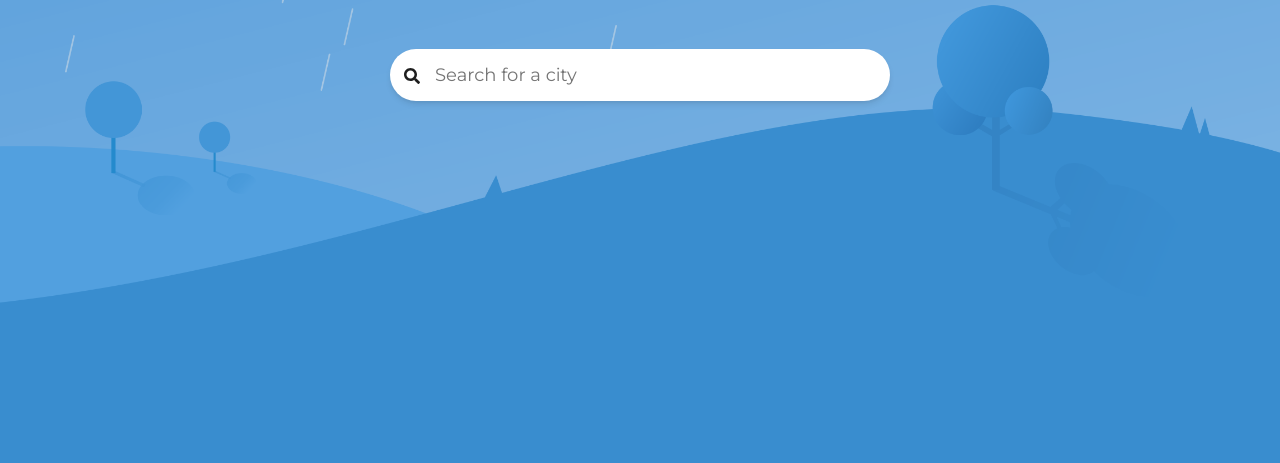
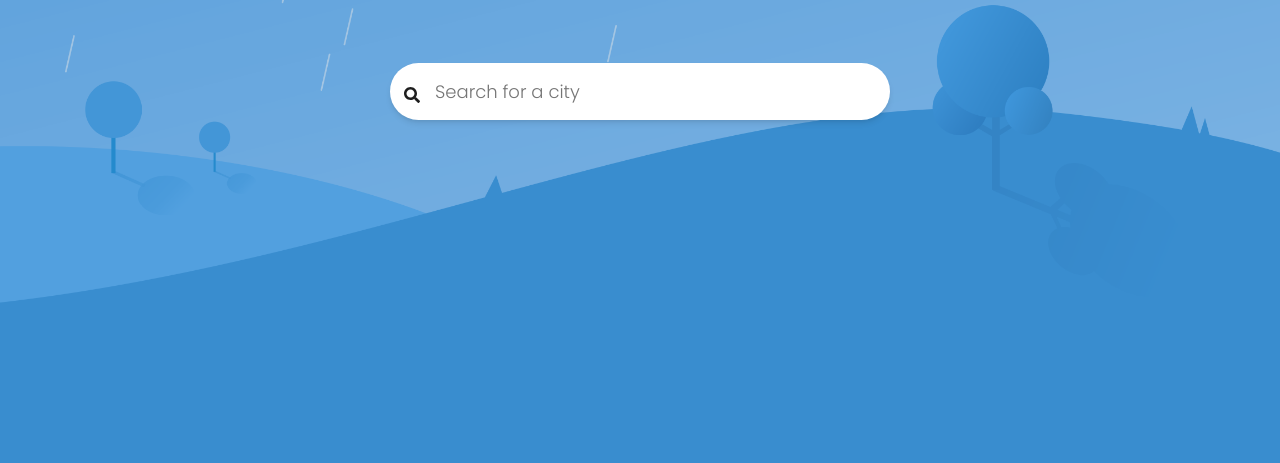
Before and after one commit to AD757/Weather-App-V2, a React app: page / in a window 1280 px wide. Shown: the part 337-800 px from the top of the page. Built offline with nearby package versions, Linux system fonts and the light colour scheme.

Commit message:
Update index.sass
imported css font

```diff
--- a/src/index.sass
+++ b/src/index.sass
@@ -1,3 +1,5 @@
+@import url('https://fonts.googleapis.com/css2?family=Poppins:wght@300&display=swap');
+
 *
   box-sizing: border-box
   padding: 0
```
